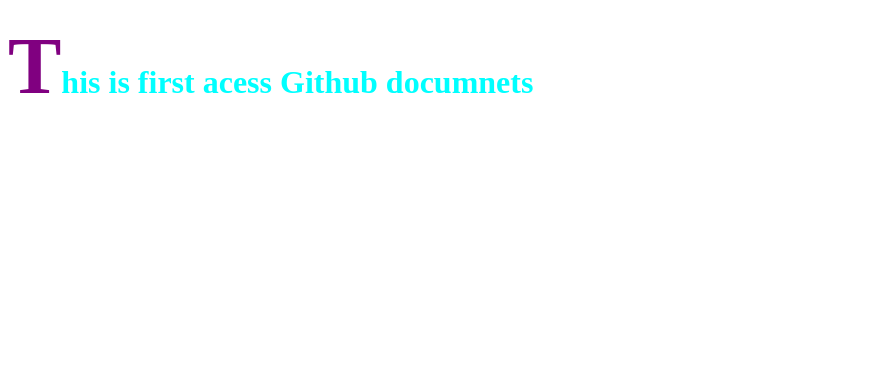
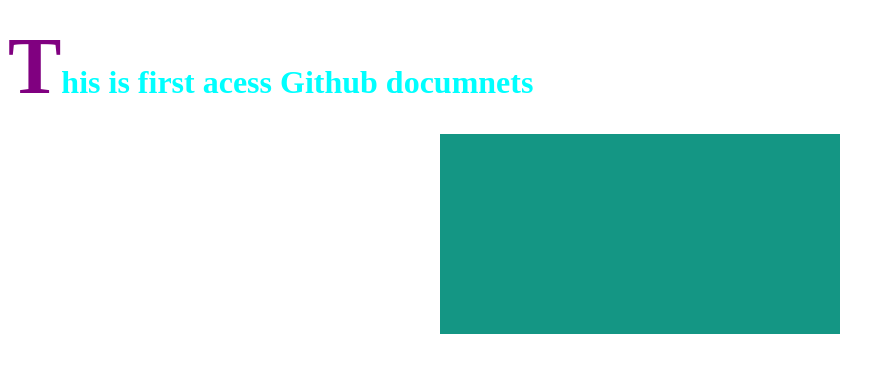
Before and after one commit to julhas120/remote, a plain HTML site: page index.html in a window 1280 px wide. Shown: the whole page, without its empty margins (0-894 px from the left). Drawn offline with Linux system fonts and the light colour scheme.

Commit message:
modify two files one is noraml.txt other's is index.html files

```diff
--- a/index.html
+++ b/index.html
@@ -10,10 +10,16 @@
             color: purple;
             font-size: 80px;
         }
+        div {
+            height: 200px;
+            width: 400px;
+            margin: auto;
+            background: rgb(20, 150, 132);
+        }
     </style>
 </head>
 <body>
     <h1 style="color: aqua;">This is first acess Github documnets</h1>
-
+<div></div>
 </body>
 </html>
```
Also changed, not shown: normal.txt.
